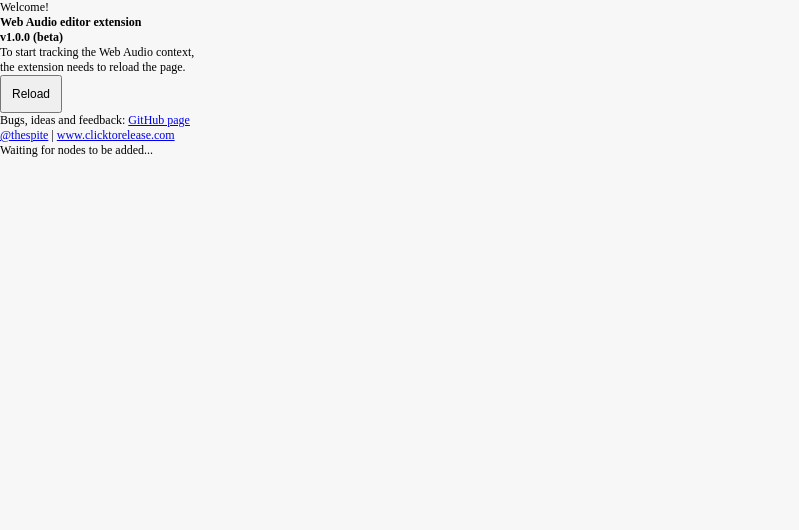
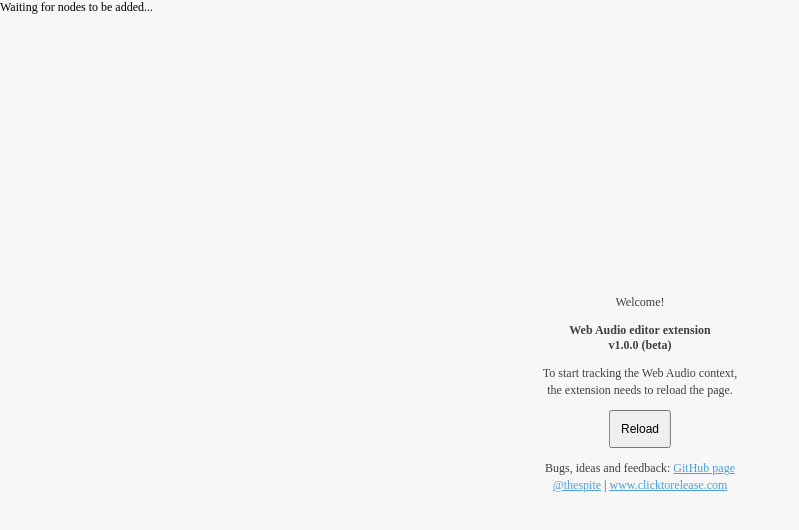
Before and after one commit to spite/WebAudioExtension, a browser extension: page src/panel.html in a window 1280 px wide. Shown: the whole page, without its empty margins (0-799 px from the left). Drawn offline with Linux system fonts and the light colour scheme.

Commit message:
styled intro text

```diff
--- a/src/panel.html
+++ b/src/panel.html
@@ -6,6 +6,13 @@ body{ background-color: #f7f7f7;}
 #reload{ padding: 10px; cursor: pointer;}
 #container{ position: absolute; left: 0; top: 0; right: 0%; bottom: 0; display: none; }
 #log{ position: absolute;left: 100%; top:0;right: 0; bottom: 0; overflow: auto;}
+
+#info{ color: #404040; text-align: center; position: absolute; left: 50%; top: 50%; transform: translate3d( -50%, -50%, 0 );}
+#info h1{ margin-bottom: 1em;}
+#info p{ margin-bottom: 1em; line-height: 1.4em}
+#info button{ margin-bottom: 1em;}
+#info a{ color: #4c9ed9; }
+#info a:hover{ color: #202020;}
 
 svg {
     overflow: hidden;
```
